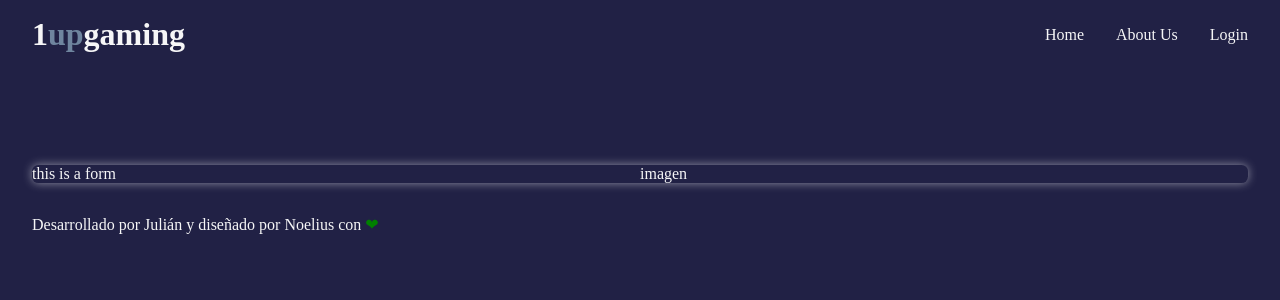
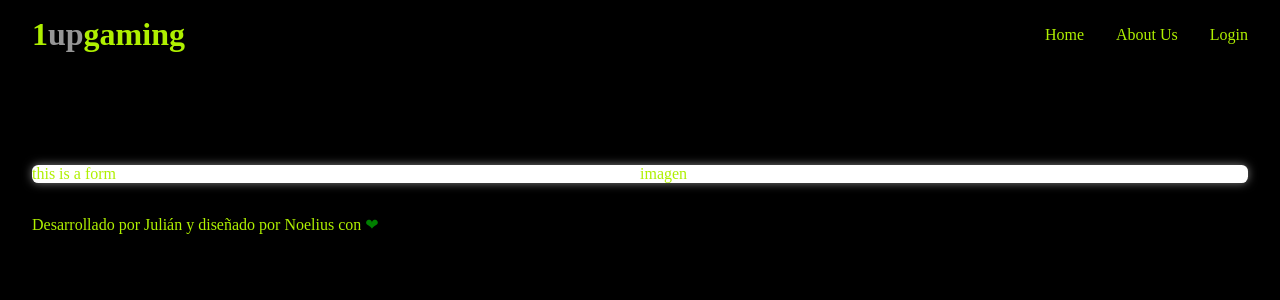
Before and after one commit to Tournament-Challenge-and-Target/frontend, a Next.js app: page /access in a window 1280 px wide. Shown: the top 300 px of the page. Built offline with nearby package versions, Linux system fonts and the light colour scheme; a web font is replaced by a local one.

Commit message:
Change colors of app

```diff
--- a/pages/access.tsx
+++ b/pages/access.tsx
@@ -1,7 +1,11 @@
 import styles from 'styles/pages/Access.module.sass'
 
 const Access = () => {
-  const handeOnSubmit = (): void => {}
+  const handeOnSubmit = (e): void => {
+    e.preventDefault()
+    console.log('submit')
+  }
+
   return (
     <div className={styles.access}>
       <div className={styles.twin_container}>
--- a/pages/index.js
+++ b/pages/index.tsx
@@ -5,7 +5,7 @@ import { InfluencerSlider } from 'components'
 
 import styles from 'styles/components/Home.module.sass'
 
-export default function Home() {
+const Home = () => {
   return (
     <>
       <Head>
@@ -74,3 +74,5 @@ export default function Home() {
     </>
   )
 }
+
+export default Home
--- a/styles/components/Home.module.sass
+++ b/styles/components/Home.module.sass
@@ -46,7 +46,7 @@
               background-color: $secondary-color
 
               &:hover
-                background-color: rgba($background-color, .5)
+                background-color: rgba(black, .5)
                 color: white
                 border: solid 1px $primary-color
 
--- a/styles/globals.sass
+++ b/styles/globals.sass
@@ -6,7 +6,7 @@ body
   padding: 0
   margin: 0
   font-size: 16px
-  background-color: $background-color
+  background-color: black
   color: $primary-color
   font-family: Montserrat
   overflow-x: hidden
--- a/styles/pages/Access.module.sass
+++ b/styles/pages/Access.module.sass
@@ -5,6 +5,7 @@
   box-shadow: 0 0 10px rgba(white, 0.5)
   display: grid
   grid-template-columns: 50% 50%
+  background-color: white
 
   .twin_container
     display: flex
--- a/styles/variables.sass
+++ b/styles/variables.sass
@@ -1,5 +1,4 @@
-$primary-color: #F6F6F7
-$secondary-color: #2E3355
-$third-color: #6F859F
-
-$background-color: #212145
+$primary-color: #AFF000
+$secondary-color: #303030
+$third-color: #969696
+$fourth-color: #fff
```
Also changed, not shown: .eslintrc.json.
